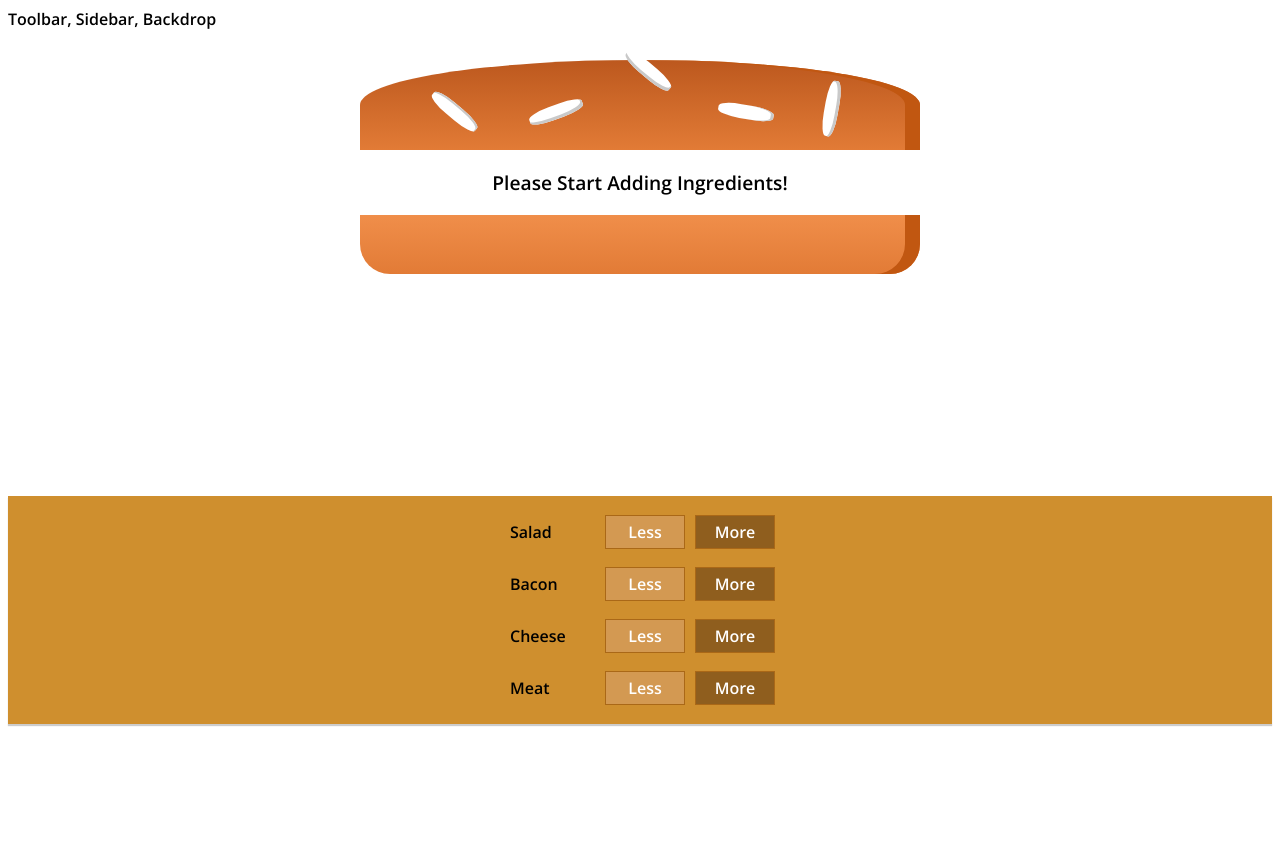
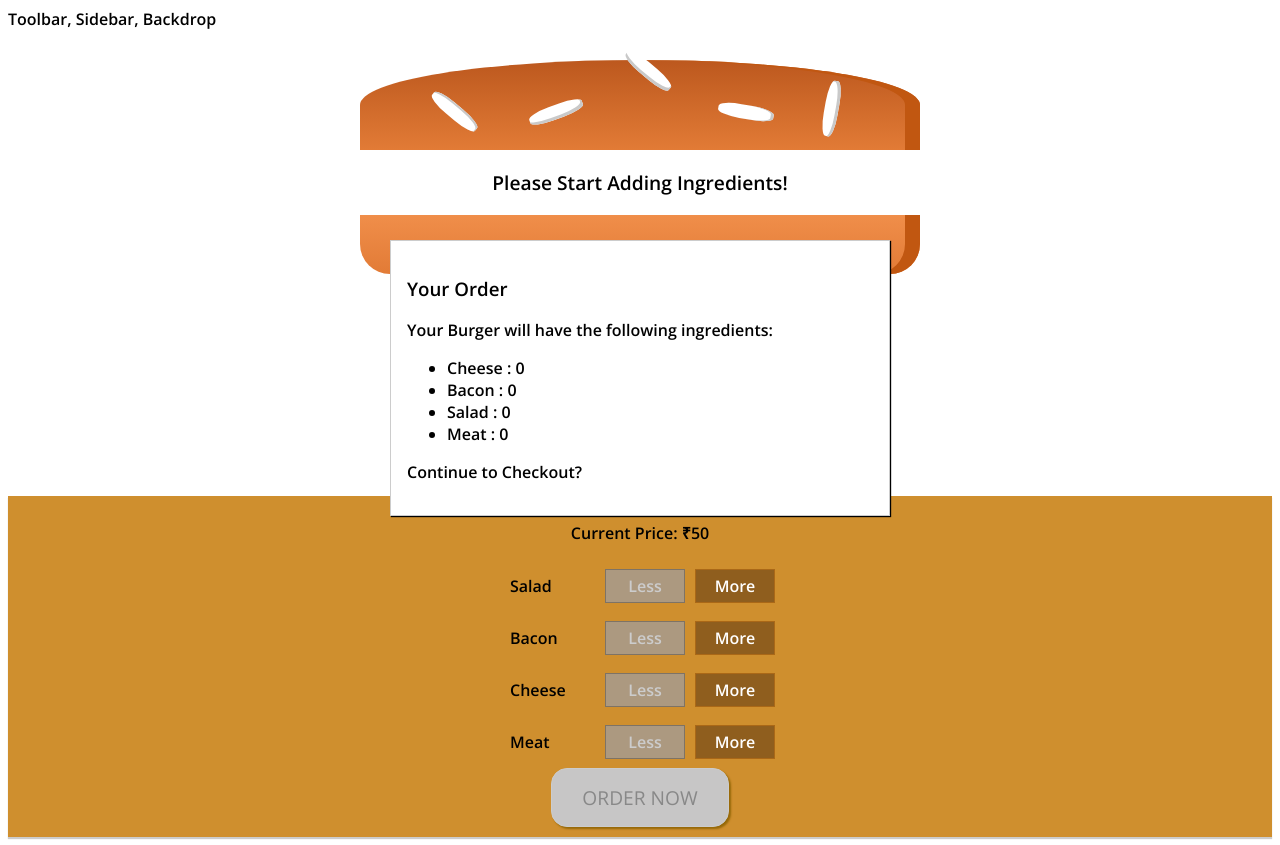
Before and after one commit to Tejesh17/buy_a_burger, a React (Create React App) app: page / in a window 1280 px wide. Before the commit the page ends 800 px from the top, so only its background shows below. Built offline with nearby package versions, Linux system fonts and the light colour scheme.

Commit message:
progress

```diff
--- a/src/components/Burger/BuildControls/BuildControl/BuildControl.js
+++ b/src/components/Burger/BuildControls/BuildControl/BuildControl.js
@@ -5,8 +5,17 @@ const buildControl = (props) => {
     return (
         <div className={styles.BuildControl}>
             <div className={styles.Label}>{props.label}</div>
-            <button className={styles.Less}>Less</button>
-            <button className={styles.More}>More</button>
+            <button
+                className={styles.Less}
+                onClick={props.remIng}
+                disabled = {props.isDisabled}
+            >Less</button>
+
+            <button
+                className={styles.More}
+                onClick={props.addIng}
+            >More</button>
+
         </div>
     )
 }
--- a/src/components/Burger/BuildControls/BuildControls.js
+++ b/src/components/Burger/BuildControls/BuildControls.js
@@ -13,7 +13,17 @@ const controls = [
 const buildControls = (props) =>{
     return (
         <div className={styles.BuildControls}>
-            {controls.map ((label) => <BuildControl key= {label.label} label = {label.label}></BuildControl>)}
+            <p>Current Price: ₹<strong>{props.price}</strong></p>
+            {controls.map ((label) => <BuildControl
+                key= {label.label}
+                label = {label.label}
+                addIng={()=> props.addIng(label.type)}
+                remIng= {()=> props.remIng(label.type)}
+                isDisabled = {props.isDisabled[label.type]}
+            />
+            )}
+            <button className={styles.OrderButton  } disabled= {!props.isPurchaseable}>ORDER NOW</button>
+
         </div>
     )
 
--- a/src/components/Burger/BuildControls/BuildControls.module.css
+++ b/src/components/Burger/BuildControls/BuildControls.module.css
@@ -8,3 +8,45 @@
     margin: auto;
     padding: 10px 0px;
 }
+
+.OrderButton {
+    background-color: #DAD735;
+    outline: none;
+    cursor: pointer;
+    border: 1px solid #966909;
+    color: #966909;
+    font-family: inherit;
+    font-size: 1.2em;
+    padding: 15px 30px;
+    box-shadow: 2px 2px 2px #966909;
+    border-radius: 16px;
+}
+
+.OrderButton:hover, .OrderButton:active {
+    background-color: #A0DB41;
+    border: 1px solid #966909;
+    color: #966909;
+}
+
+.OrderButton:disabled {
+    background-color: #C7C6C6;
+    cursor: not-allowed;
+    border: 1px solid #ccc;
+    color: #888888;
+}
+
+.OrderButton:not(:disabled) {
+    animation: enable 0.3s linear;
+}
+
+@keyframes enable {
+    0% {
+        transform: scale(1);
+    }
+    60% {
+        transform: scale(1.1);
+    }
+    100% {
+        transform: scale(1);
+    }
+}
--- a/src/components/Burger/Burger.js
+++ b/src/components/Burger/Burger.js
@@ -6,7 +6,7 @@ const burger = (props) => {
 
     let ingredients = Object.keys(props.type).map((index)=>{
             return  [...Array(props.type[index])].map((__, id)=>{
-                return <BurgerIngredient id= {index + id } type = {index} />
+                return <BurgerIngredient key= {index + id  } type = {index} />
             })
         }).reduce((prev, curr)=>{
             return prev.concat(curr)
--- a/src/components/Burger/Burger.module.css
+++ b/src/components/Burger/Burger.module.css
@@ -3,7 +3,6 @@
     margin: auto;
     height: 400px;
     overflow: scroll;
-    overflow: hidden;
     text-align: center;
     font-weight: bold;
     font-size: 1.2rem;
--- /dev/null
+++ b/src/components/Burger/OrderSummary/OrderSummary.js
@@ -0,0 +1,25 @@
+import React from 'react'
+
+const orderSummary = (props) =>{
+
+    const ingredients = Object.keys(props.ingredients)
+        .map((ing)=>(
+
+                <li key={ing}>
+                    <span style ={{textTransform: 'capitalize'}}>{ing}</span> : {props.ingredients[ing]}
+                </li>
+        ))
+
+    return(
+        <>
+        <h3>Your Order</h3>
+        <p>Your Burger will have the following ingredients:</p>
+        <ul>
+            {ingredients}
+        </ul>
+        <p>Continue to Checkout?</p>
+        </>
+    )
+}
+
+export default orderSummary
--- /dev/null
+++ b/src/components/UI/Modal/Modal.js
@@ -0,0 +1,14 @@
+import React from 'react'
+import styles from './Modal.module.css'
+
+const Modal = (props) => {
+    return(
+        <>
+        <div className={styles.Modal}>
+            {props.children}
+        </div>
+        </>
+    )
+}
+
+export default Modal
--- /dev/null
+++ b/src/components/UI/Modal/Modal.module.css
@@ -0,0 +1,20 @@
+.Modal {
+    position: fixed;
+    z-index: 500;
+    background-color: white;
+    width: 70%;
+    border: 1px solid #ccc;
+    box-shadow: 1px 1px 1px black;
+    padding: 16px;
+    left: 15%;
+    top: 30%;
+    box-sizing: border-box;
+    transition: all 0.3s ease-out;
+}
+
+@media (min-width: 600px) {
+    .Modal {
+        width: 500px;
+        left: calc(50% - 250px);
+    }
+}
--- a/src/containers/BurgerBuilder/BurgerBuilder.js
+++ b/src/containers/BurgerBuilder/BurgerBuilder.js
@@ -1,6 +1,15 @@
 import React, { Component } from "react"
 import Burger from '../../components/Burger/Burger'
-import BurgerControls from '../../components/Burger/BuildControls/BuildControls'
+import BuildControls from '../../components/Burger/BuildControls/BuildControls'
+import Modal from '../../components/UI/Modal/Modal'
+import OrderSummary from '../../components/Burger/OrderSummary/OrderSummary'
+
+const INGREDIENT_PRICES = {
+    salad: 50,
+    cheese: 25,
+    meat: 75,
+    bacon:60
+}
 
 class BurgerBuilder extends Component {
 
@@ -10,14 +19,81 @@ class BurgerBuilder extends Component {
             'bacon': 0,
             'salad': 0,
             'meat':0
+        },
+        totalPrice: 50,
+        purchaseable: false
+    }
+
+
+    isPurchaseable (ingredients) {
+
+        const sum = Object.keys (ingredients)
+            .map((keys)=> {
+                return ingredients[keys]
+            })
+            .reduce ((sum, prev) =>{
+                sum += prev
+                return sum
+
+            }, 0)
+        this.setState({purchaseable: sum>0})
+    }
+
+    addIngHandler = (ing) =>{
+        const ingredientCount= this.state.ingredients[ing]
+        const newCount = ingredientCount+1
+        const updatedIng = {
+            ...this.state.ingredients
         }
+        updatedIng[ing] = newCount
+        let currentPrice = INGREDIENT_PRICES[ing]
+        let newPrice = this.state.totalPrice + currentPrice
+
+        this.setState({
+            ingredients: updatedIng,
+            totalPrice: newPrice
+        })
+        this.isPurchaseable(updatedIng)
+    }
+
+    remIngHandler = (ing) => {
+        const ingredientCount = this.state.ingredients[ing]
+        const newCount = ingredientCount-1
+        if (newCount <0) {
+            return;
+        }
+        const updatedIng = {
+            ...this.state.ingredients
+        }
+        updatedIng[ing] = newCount
+        const currentPrice = INGREDIENT_PRICES[ing]
+        const newPrice = this.state.totalPrice - currentPrice
+        this.setState({
+            ingredients:updatedIng,
+            totalPrice: newPrice
+        })
+        this.isPurchaseable(updatedIng)
     }
 
     render() {
+
+    const isDisabled = {
+        ...this.state.ingredients
+    }
+    for (let key in isDisabled){
+        isDisabled[key] = isDisabled[key] <= 0
+    }
         return(
             <>
+                <Modal><OrderSummary ingredients= {this.state.ingredients}></OrderSummary></Modal>
                 <Burger type = {this.state.ingredients}/>
-                <BurgerControls></BurgerControls>
+                <BuildControls
+                    price= {this.state.totalPrice}
+                    addIng = {this.addIngHandler}
+                    remIng = {this.remIngHandler}
+                    isDisabled = {isDisabled}
+                    isPurchaseable= {this.state.purchaseable}
+                />
             </>
         )
     }
```
Also changed, not shown: src/components/UI/Backdrop/Backdrop.js (added), src/components/UI/Backdrop/Backdrop.module.css (added).
